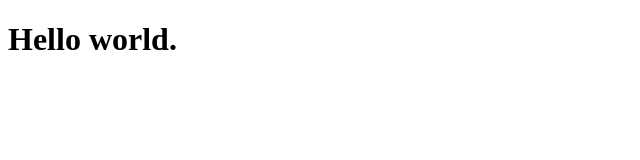
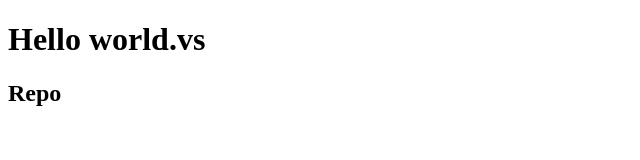
Before and after one commit to devabdullah142517/portfolio, a plain HTML site: page index.html in a window 1280 px wide. Shown: the whole page, without its empty margins (0-640 px from the left). Drawn offline with Linux system fonts and the light colour scheme.

Commit message:
first vsrp  commit

```diff
--- a/index.html
+++ b/index.html
@@ -6,6 +6,7 @@
     <title>Document</title>
 </head>
 <body>
-    <h1>Hello world.</h1>
+    <h1>Hello world.vs</h1>
+    <h2>Repo</h2>
 </body>
 </html>
```
